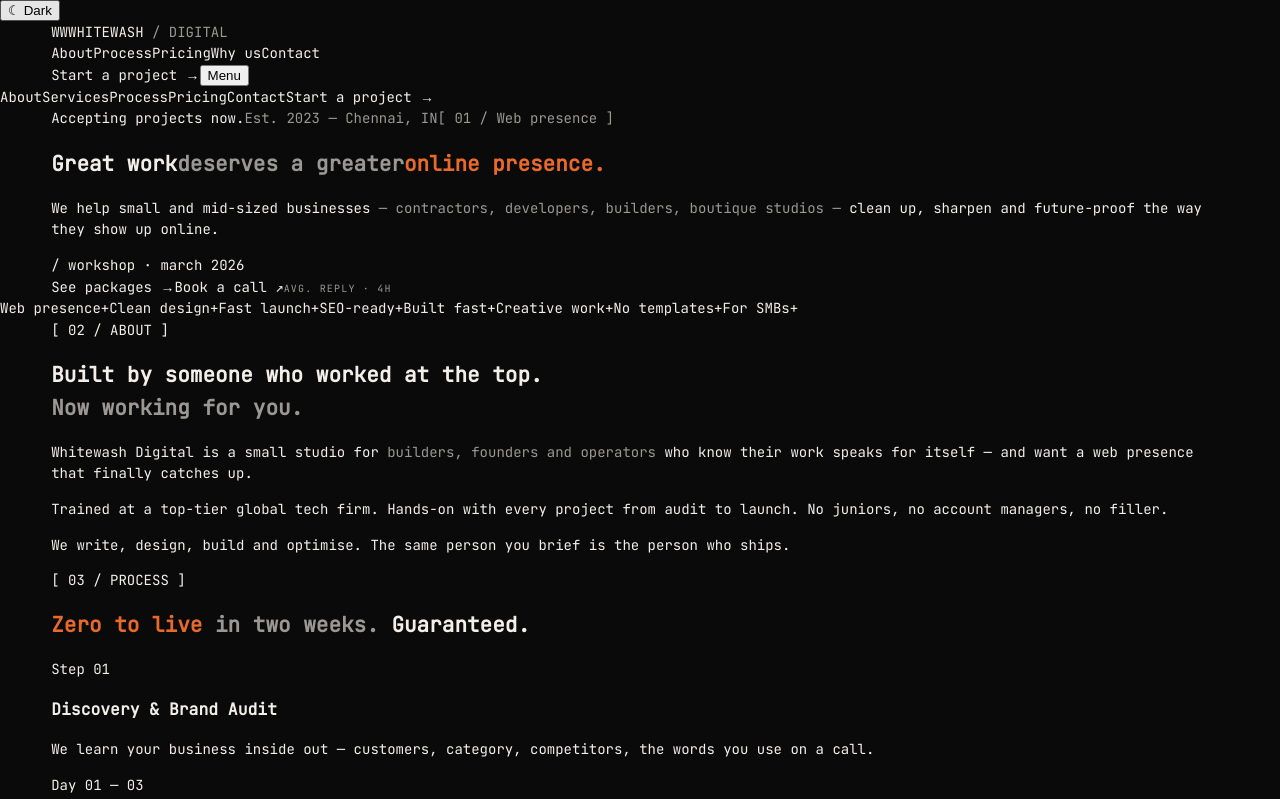
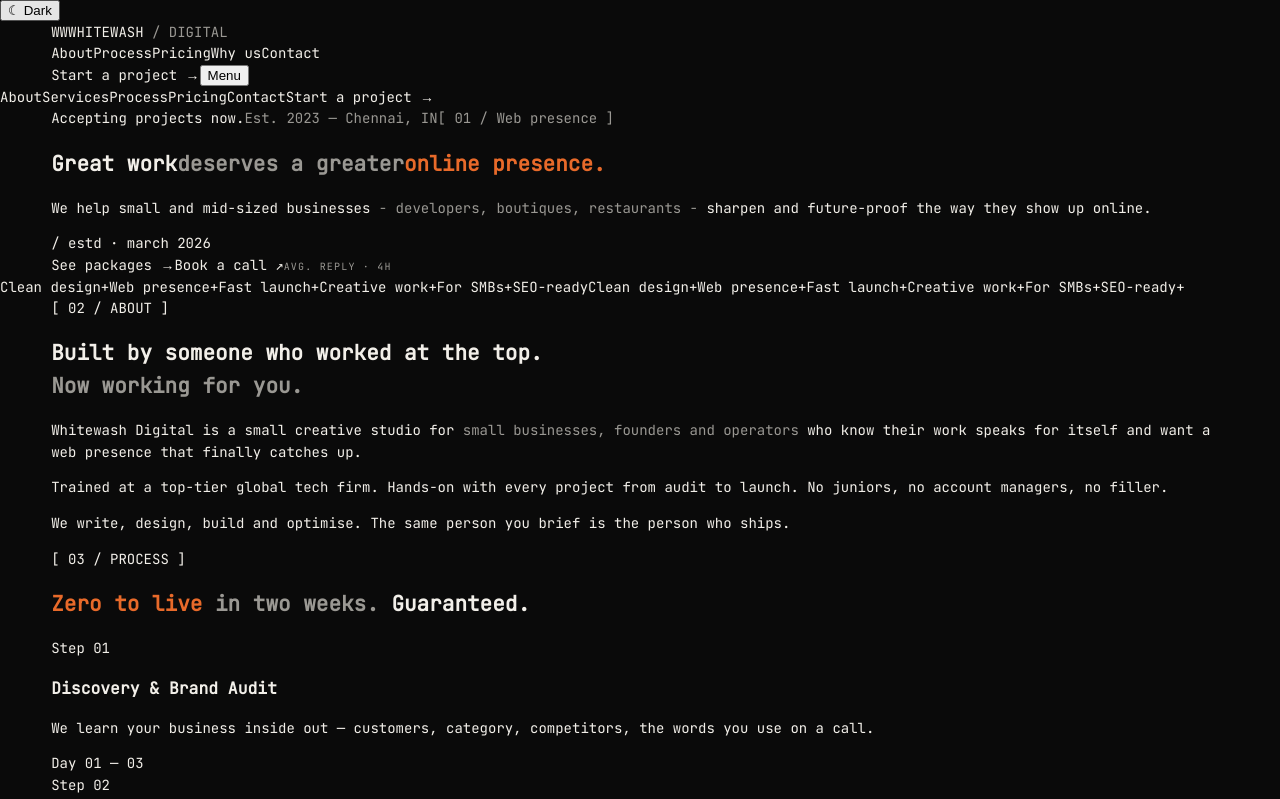
Before and after one commit to madhav-fied/whitewash-digital, a Next.js app: page / in a window 1280 px wide. Shown: the top 799 px of the page. Built offline with nearby package versions, Linux system fonts and the light colour scheme.

Commit message:
feat: minor tweaks

```diff
--- a/app/components/About.tsx
+++ b/app/components/About.tsx
@@ -13,9 +13,9 @@
                 <div className="about-grid">
                     <div />
                     <p className="about-lede reveal">
-                        Whitewash Digital is a small studio for{" "}
-                        <span className="g1">builders, founders and operators</span> who
-                        know their work speaks for itself — and want a web presence that
+                        Whitewash Digital is a small creative studio for{" "}
+                        <span className="g1">small businesses, founders and operators</span> who
+                        know their work speaks for itself and want a web presence that
                         finally catches up.
                     </p>
                     <div className="about-side reveal">
--- a/app/components/Hero.tsx
+++ b/app/components/Hero.tsx
@@ -19,16 +19,16 @@
                 <p className="hero-sub">
                     We help small and mid-sized businesses{" "}
                     <span className="g1">
-                        — contractors, developers, builders, boutique studios —
+                        - developers, boutiques, restaurants -
                     </span>{" "}
-                    clean up, sharpen and future-proof the way they show up online.
+                    sharpen and future-proof the way they show up online.
                 </p>
                 <div
                     className="hero-photo"
                     role="img"
                     aria-label="A clean workspace — the kind of presence we build"
                 >
-                    <span>/ workshop · march 2026</span>
+                    <span>/ estd · march 2026</span>
                 </div>
                 <div className="hero-cta">
                     <a href="#pricing" className="btn">
--- a/app/components/Marquee.tsx
+++ b/app/components/Marquee.tsx
@@ -1,12 +1,15 @@
+const _marqee_words = [
+    "Clean design",
+    "Web presence",
+    "Fast launch",
+    "Creative work",
+    "For SMBs",
+    "SEO-ready",
+];
+
 const MARQUEE_WORDS = [
-    "Web presence",
-    "Clean design",
-    "Fast launch",
-    "SEO-ready",
-    "Built fast",
-    "Creative work",
-    "No templates",
-    "For SMBs",
+    ..._marqee_words,
+    ..._marqee_words
 ];
 
 export default function Marquee() {
@@ -18,9 +21,13 @@
                         return (
                             <span key={idx} className="m-item">
                                 {w}
-                                <span className="plus">
-                                    +
-                                </span>
+                                {
+                                    idx != _marqee_words.length - 1 && (
+                                        <span className="plus">
+                                            +
+                                        </span>
+                                    )
+                                }
                             </span>
                         )
                     })
--- a/app/styles/Marquee.css
+++ b/app/styles/Marquee.css
@@ -9,7 +9,7 @@
     display: flex;
     gap: 48px;
     white-space: nowrap;
-    animation: scrollX 44s linear infinite;
+    animation: scrollX 8s linear infinite;
     width: max-content;
 }
 
--- a/app/styles/Preloader.css
+++ b/app/styles/Preloader.css
@@ -18,7 +18,7 @@
 .pre-name {
   color: #0a0a0a;
   font-family: var(--mono);
-  font-size: clamp(60px, 15vw, 210px);
+  font-size: clamp(30px, 3vw, 60px);
   letter-spacing: -0.05em;
   line-height: 1;
   white-space: nowrap;
```
